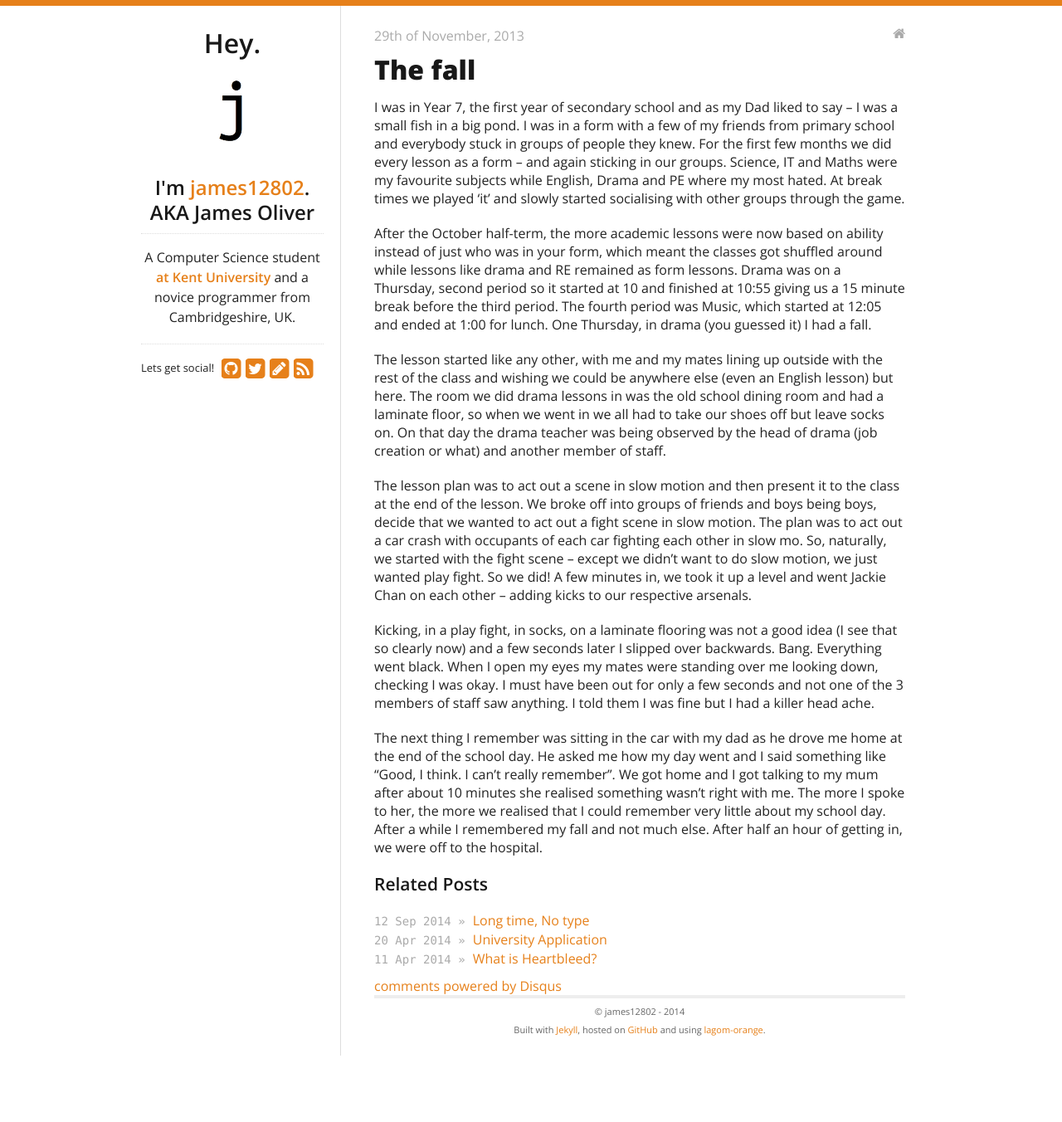
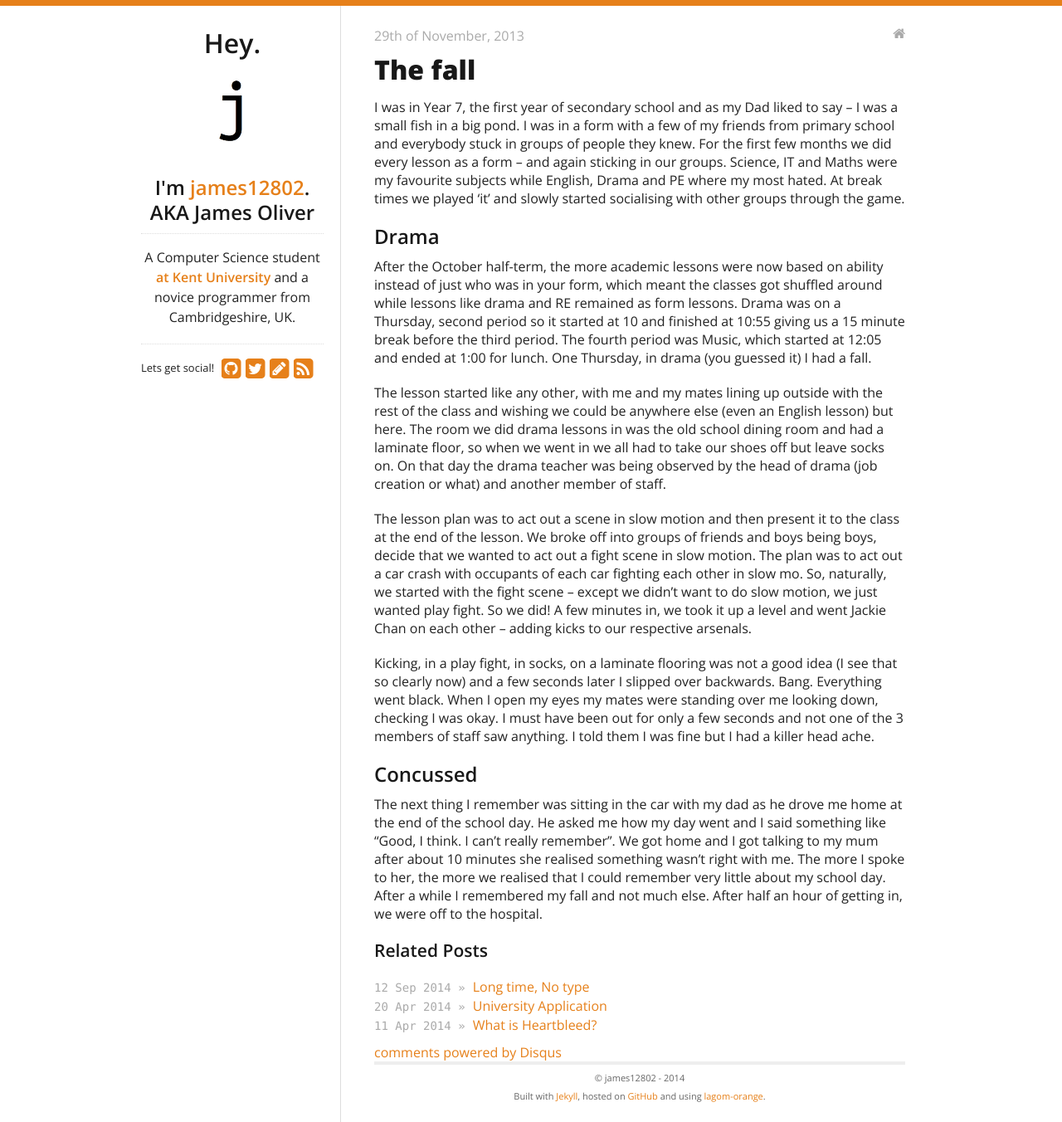
Before and after one commit to ruxia/james12802.github.io, a Jekyll site: the page built from _posts/2013-11-29-the-fall.md, in a window 1280 px wide. Shown: the whole page at 83% size. Built offline with Jekyll 4.4.1, drawn with Linux system fonts in a browser that asks for light colours; nearby versions of some CDN libraries; a script that is not in the unit is left out; comment, search, counter and statistics services are not loaded; before the commit the page ends 1272 px from its top, so only the background shows below that.

Commit message:
Updated "The Fall"
Added subtitles

```diff
--- a/_posts/2013-11-29-the-fall.md
+++ b/_posts/2013-11-29-the-fall.md
@@ -8,13 +8,14 @@ comments: true
 
 I was in Year 7, the first year of secondary school and as my Dad liked to say – I was a small fish in a big pond. I was in a form with a few of my friends from primary school and everybody stuck in groups of people they knew. For the first few months we did every lesson as a form – and again sticking in our groups. Science, IT and Maths were my favourite subjects while English, Drama and PE where my most hated. At break times we played 'it' and slowly started socialising with other groups through the game.
 
-
+## Drama
 After the October half-term, the more academic lessons were now based on ability instead of just who was in your form, which meant the classes got shuffled around while lessons like drama and RE remained as form lessons. Drama was on a Thursday, second period so it started at 10 and finished at 10:55 giving us a 15 minute break before the third period. The fourth period was Music, which started at 12:05 and ended at 1:00 for lunch. One Thursday, in drama (you guessed it) I had a fall.
 
 The lesson started like any other, with me and my mates lining up outside with the rest of the class and wishing we could be anywhere else (even an English lesson) but here. The room we did drama lessons in was the old school dining room and had a laminate floor, so when we went in we all had to take our shoes off but leave socks on. On that day the drama teacher was being observed by the head of drama (job creation or what) and another member of staff.
 
-The lesson plan was to act out a scene in slow motion and then present it to the class at the end of the lesson. We broke off into groups of friends and boys being boys, decide that we wanted to act out a fight scene in slow motion. The plan was to act out a car crash with occupants of each car fighting each other in slow mo. So, naturally, we started with the fight scene – except we didn’t want to do slow motion, we just wanted play fight. So we did! A few minutes in, we took it up a level and went Jackie Chan on each other – adding kicks to our respective arsenals.
+The lesson plan was to act out a scene in slow motion and then present it to the class at the end of the lesson. We broke off into groups of friends and boys being boys, decide that we wanted to act out a fight scene in slow motion. The plan was to act out a car crash with occupants of each car fighting each other in slow mo. So, naturally, we started with the fight scene – except we didn't want to do slow motion, we just wanted play fight. So we did! A few minutes in, we took it up a level and went Jackie Chan on each other – adding kicks to our respective arsenals.
 
 Kicking, in a play fight, in socks, on a laminate flooring was not a good idea (I see that so clearly now) and a few seconds later I slipped over backwards. Bang. Everything went black. When I open my eyes my mates were standing over me looking down, checking I was okay. I must have been out for only a few seconds and not one of the 3 members of staff saw anything. I told them I was fine but I had a killer head ache.
 
+## Concussed
 The next thing I remember was sitting in the car with my dad as he drove me home at the end of the school day. He asked me how my day went and I said something like "Good, I think. I can't really remember". We got home and I got talking to my mum after about 10 minutes she realised something wasn’t right with me. The more I spoke to her, the more we realised that I could remember very little about my school day. After a while I remembered my fall and not much else. After half an hour of getting in, we were off to the hospital.
```
